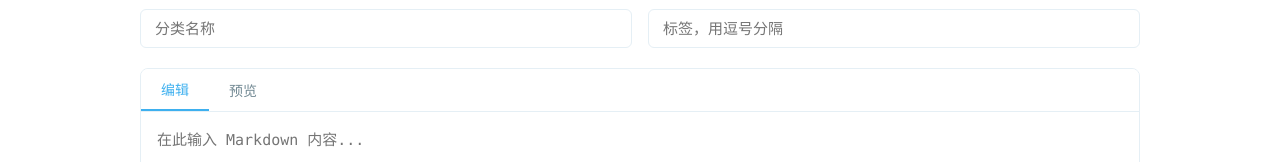
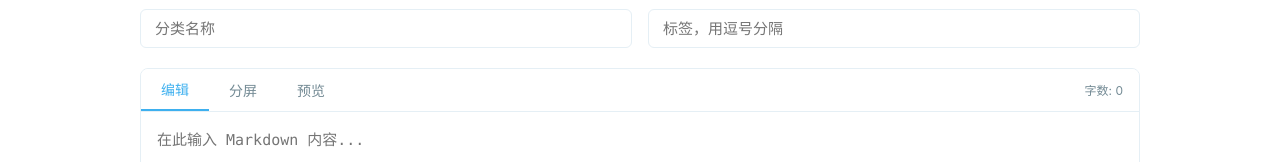
Before and after one commit to sangjie23-prog/Ai_Blog, a Vue app in the folder frontend/: page /admin/articles/new in a window 1280 px wide. Shown: the part 408-570 px from the top of the page. Built offline with nearby package versions, Linux system fonts and the light colour scheme; sample sign-in values are in the browser's storage.

Commit message:
Phase 4 完善: 后台文章编辑器增强
- 添加分屏预览模式（编辑+预览同时显示）
- 添加代码高亮支持（highlight.js）
- 添加字数统计功能
- 修复 API 导入路径错误
- 优化编辑器样式和交互体验

```diff
--- a/frontend/src/api/admin/article.js
+++ b/frontend/src/api/admin/article.js
@@ -1,4 +1,4 @@
-import request from '../api/request'
+import request from '../request'
 
 /**
  * 获取后台文章列表
--- a/frontend/src/views/Admin/ArticleEdit.vue
+++ b/frontend/src/views/Admin/ArticleEdit.vue
@@ -32,15 +32,27 @@
 
       <!-- 内容编辑区 -->
       <div class="editor-container">
-        <div class="editor-tabs">
-          <button type="button" :class="['tab-btn', { active: activeTab === 'edit' }]" @click="activeTab = 'edit'">编辑</button>
-          <button type="button" :class="['tab-btn', { active: activeTab === 'preview' }]" @click="activeTab = 'preview'">预览</button>
+        <div class="editor-toolbar">
+          <div class="editor-tabs">
+            <button type="button" :class="['tab-btn', { active: activeTab === 'edit' }]" @click="activeTab = 'edit'">编辑</button>
+            <button type="button" :class="['tab-btn', { active: activeTab === 'split' }]" @click="activeTab = 'split'">分屏</button>
+            <button type="button" :class="['tab-btn', { active: activeTab === 'preview' }]" @click="activeTab = 'preview'">预览</button>
+          </div>
+          <div class="editor-info">
+            <span>字数: {{ contentLength }}</span>
+          </div>
         </div>
 
-        <!-- Markdown 编辑器 -->
+        <!-- 纯编辑模式 -->
         <textarea v-show="activeTab === 'edit'" v-model="form.content" class="markdown-editor" placeholder="在此输入 Markdown 内容..." rows="20"></textarea>
 
-        <!-- Markdown 预览 -->
+        <!-- 分屏模式 -->
+        <div v-show="activeTab === 'split'" class="split-view">
+          <textarea v-model="form.content" class="markdown-editor split-editor" placeholder="在此输入 Markdown 内容..." rows="20"></textarea>
+          <div class="markdown-preview split-preview" v-html="previewHtml"></div>
+        </div>
+
+        <!-- 纯预览模式 -->
         <div v-show="activeTab === 'preview'" class="markdown-preview" v-html="previewHtml"></div>
       </div>
 
@@ -61,12 +73,25 @@
 import { ref, reactive, computed, onMounted } from 'vue'
 import { useRoute, useRouter } from 'vue-router'
 import MarkdownIt from 'markdown-it'
+import hljs from 'highlight.js'
+import 'highlight.js/styles/github.css'
 import { getAdminArticle, createAdminArticle, updateAdminArticle, publishArticle } from '../../api/admin/article'
 
 const route = useRoute()
 const router = useRouter()
 
-const md = new MarkdownIt()
+const md = new MarkdownIt({
+  highlight: function (str, lang) {
+    if (lang && hljs.getLanguage(lang)) {
+      try {
+        return '<pre class="hljs"><code>' +
+               hljs.highlight(str, { language: lang, ignoreIllegals: true }).value +
+               '</code></pre>'
+      } catch (__) {}
+    }
+    return '<pre class="hljs"><code>' + md.utils.escapeHtml(str) + '</code></pre>'
+  }
+})
 const isEdit = computed(() => !!route.params.id)
 const articleId = computed(() => route.params.id)
 
@@ -81,6 +106,11 @@ const form = reactive({
 
 const activeTab = ref('edit')
 const loading = ref(false)
+
+// 内容字数
+const contentLength = computed(() => {
+  return form.content.length
+})
 
 // Markdown 预览
 const previewHtml = computed(() => {
@@ -256,10 +286,16 @@ onMounted(() => {
   overflow: hidden;
 }
 
+.editor-toolbar {
+  display: flex;
+  justify-content: space-between;
+  align-items: center;
+  border-bottom: 1px solid var(--border-color);
+  background-color: var(--header-bg);
+}
+
 .editor-tabs {
   display: flex;
-  border-bottom: 1px solid var(--border-color);
-  background-color: var(--header-bg);
 }
 
 .tab-btn {
@@ -275,6 +311,28 @@ onMounted(() => {
 .tab-btn.active {
   color: var(--accent-color);
   border-bottom: 2px solid var(--accent-color);
+}
+
+.editor-info {
+  padding: 0 16px;
+  font-size: 12px;
+  color: var(--text-secondary);
+}
+
+.split-view {
+  display: grid;
+  grid-template-columns: 1fr 1fr;
+  height: 500px;
+}
+
+.split-editor {
+  border-right: 1px solid var(--border-color);
+  height: 100%;
+}
+
+.split-preview {
+  overflow-y: auto;
+  height: 100%;
 }
 
 .markdown-editor {
@@ -325,6 +383,11 @@ onMounted(() => {
 .markdown-preview :deep(pre code) {
   background: none;
   padding: 0;
+}
+
+.markdown-preview :deep(.hljs) {
+  background: none !important;
+  padding: 0 !important;
 }
 
 .markdown-preview :deep(blockquote) {
```
Also changed, not shown: frontend/package.json (+5 -5 lines), 1 other file (tests, documents, lock files or other folders).
